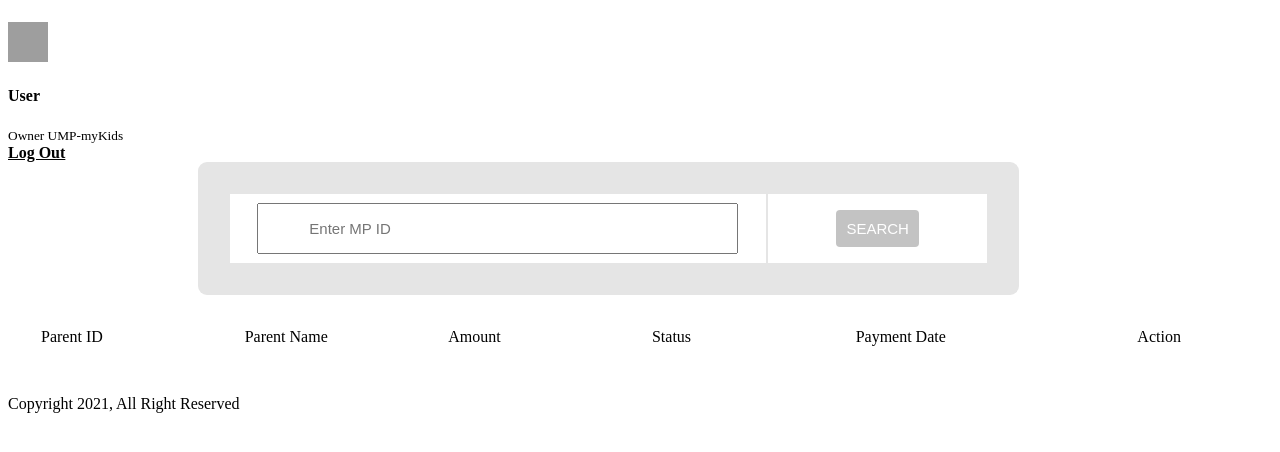
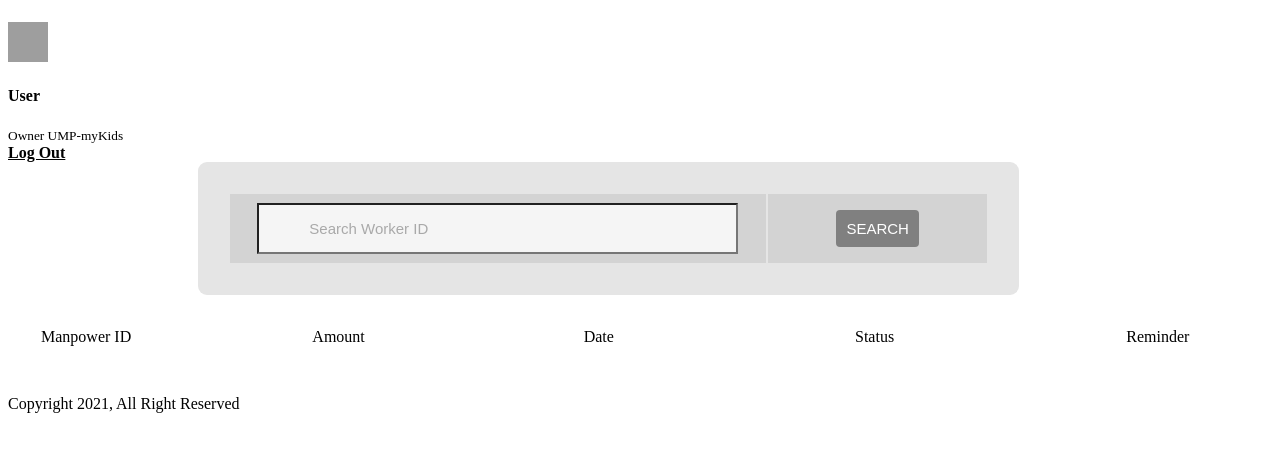
Before and after one commit to DonQuixoteJoker/UMPmyKids, a PHP site: page /salaryMain.php in a window 1280 px wide. Shown: the part 213-665 px from the top of the page. Run offline with PHP 8.4, Linux system fonts and the light colour scheme; a stand-in replaces the project's code that opens the database connection; grey boxes are pictures that could not be loaded.

Commit message:
Update salaryMain.php

```diff
--- a/Module_5/salaryMain.php
+++ b/Module_5/salaryMain.php
@@ -1,3 +1,7 @@
+<?php
+    include 'connect.php';
+?>
+
 <!DOCTYPE html>
 <html>
 <head>
@@ -31,11 +35,15 @@ input[type=text], input[type=password], select
 	box-sizing: border-box;
     color:black;
     font-size: 15px;
+    background-color: #F5F5F5;
+}
 
+::placeholder {
+  color: #A9A9A9;
 }
 
 .button {
-    background-color: #C3C3C3;
+    background-color: #808080;
     border: none;
     color: white;
     padding: 10px 10px;
@@ -129,12 +137,12 @@ form
                 <table>
 
 
-                    <tr style="background-color: white">
+                    <tr style="background-color: #D3D3D3">
                         <!--<td>
                             <th style="text-align: left;">Enter MP ID:</th>
                         </td>-->
                         <td colspan="2">
-                            <input type="text" placeholder="Enter MP ID" name="searchID" id="searchID">
+                            <input type="text" placeholder="Search Worker ID" name="searchID" id="searchID">
                         </td>
                         <td>
                             <button name="viewUser" value="SEARCH" class="button">SEARCH</button>
@@ -155,20 +163,20 @@ form
                             <div class="table-responsive">
 
                                 <table width="100%">
+                                <col style="width: 20%;" />
+                                <col style="width: 20%;" />
+                                <col style="width: 20%;" />
+                                <col style="width: 20%;" />
                                 <col style="width: 10%;" />
-                                <col style="width: 10%;" />
-                                <col style="width: 10%;" />
-                                <col style="width: 10%;" />
-                                <col style="width: 10%;" />
-                                <col style="width: 10%;" />
+                                <!--<col style="width: 10%;" />-->
                                     <thead>
                                         <tr>
-                                            <td>Parent ID</td>
-                                            <td>Parent Name</td>
+                                            <td>Manpower ID</td>
                                             <td>Amount</td>
+                                            <td>Date</td>
                                             <td>Status</td>
-                                            <td>Payment Date</td>
-                                            <td style="text-align:center;">Action</td>
+                                            <td>Reminder</td>
+                                            <!--<td style="text-align:center;">Action</td>-->
                                         </tr>
                                     </thead>
 
```
